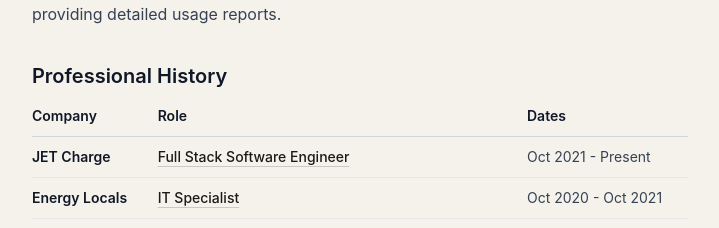
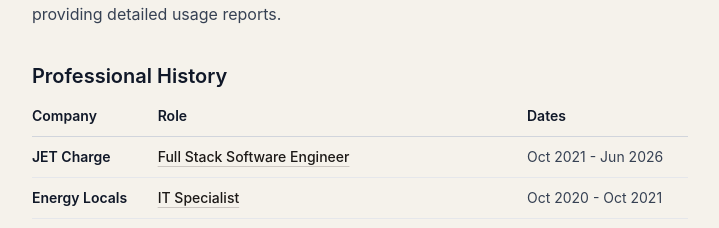
Before and after one commit to HuyNguyenAu/huynguyen-space, a React (Vite) app: page / in a window 1280 px wide. Shown: the part 800-1028 px from the top of the page, without its empty margins (280-999 px from the left). Built offline with nearby package versions, Linux system fonts and the light colour scheme.

Commit message:
fix: Update employment dates for JET Charge role to reflect accurate timeline

```diff
--- a/src/pages/experience/jetcharge-full-stack-engineer.tsx
+++ b/src/pages/experience/jetcharge-full-stack-engineer.tsx
@@ -7,7 +7,7 @@
       <p>
         <strong>Company: </strong>JET Charge
         <br />
-        <strong>Dates:</strong> Oct 2021 - Present
+        <strong>Dates:</strong> Oct 2021 - Jun 2026
       </p>
       <h4>CORE - Electric Vehicle (EV) Energy Management System</h4>
       <ul>
--- a/src/pages/home.tsx
+++ b/src/pages/home.tsx
@@ -93,7 +93,7 @@
                 Full Stack Software Engineer
               </Link>
             </td>
-            <td>Oct 2021 - Present</td>
+            <td>Oct 2021 - Jun 2026</td>
           </tr>
           <tr>
             <td>
```
